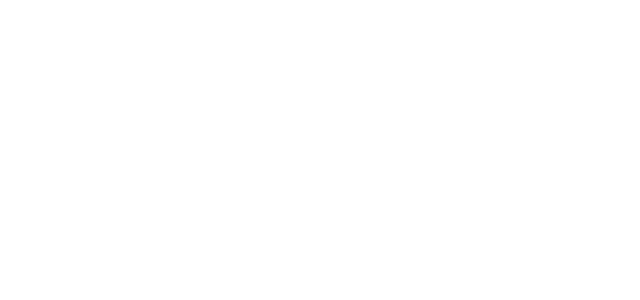
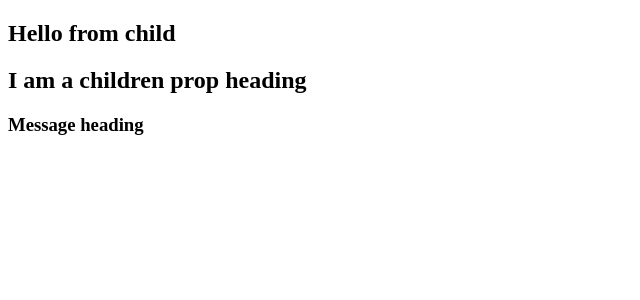
Before and after one commit to ashish-542/react_basics, a React (Vite) app: page / in a window 1280 px wide. Shown: the top 300 px of the page, without its empty margins (0-640 px from the left). Built offline with nearby package versions, Linux system fonts and the light colour scheme.

Commit message:
this.children prop by react itself

```diff
--- a/src/components/child/child.component.jsx
+++ b/src/components/child/child.component.jsx
@@ -1,12 +1,7 @@
 export default function Child(prop) {
   console.log("🚀 ~ Child ~ prop:", prop);
-  return (
-    <>
-    {prop.fun(prop.param1,prop.param2)}
-    </>
-  );
+  return <>
+  <h2>Hello from child</h2>
+  {prop.children}
+  </>;
 }
-Child.defaultProps={
-  param1:50,
-  param2:50
-}
--- /dev/null
+++ b/src/components/message/message.component.jsx
@@ -0,0 +1,5 @@
+export default function Message(){
+    return(
+        <h3>Message heading</h3>
+    )
+}
--- a/src/components/parent/parent.component.jsx
+++ b/src/components/parent/parent.component.jsx
@@ -1,14 +1,10 @@
 import Child from "../child/child.component";
+import Message from "../message/message.component";
 export default function Parent() {
-   function myFunction(param1,param2) {
-    console.log("🚀 ~ myFunction ~ param2:", param2)
-    console.log("🚀 ~ myFunction ~ param1:", param1)
-    let res=param1+param2;
-    alert(`Result is ${res}`);
-  }
   return (
-    <>
-      <Child fun={myFunction}></Child>
-    </>
+    <Child>
+      <h2>I am a children prop heading</h2>
+      <Message />
+    </Child>
   );
 }
```
